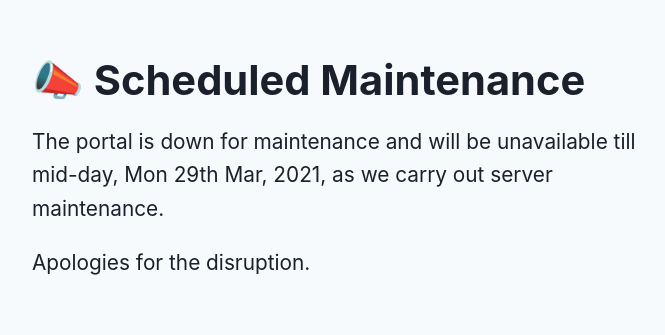
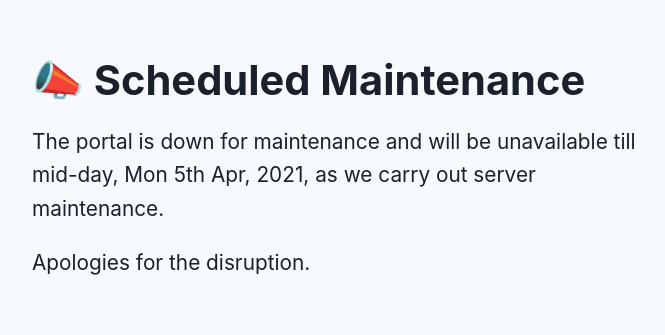
Before and after one commit to harshzalavadiya/503-maintainance, a website: page index.html in a window 1280 px wide. Shown: the part 232-567 px from the top of the page, without its empty margins (290-955 px from the left). Drawn offline with Linux system fonts and the light colour scheme.

Commit message:
Update index.html

```diff
--- a/index.html
+++ b/index.html
@@ -37,7 +37,7 @@
         <h1>📣 Scheduled Maintenance</h1>
         <p>
           The portal is down for maintenance and will be unavailable till
-          mid-day, Mon 29th Mar, 2021, as we carry out server maintenance.
+          mid-day, Mon 5th Apr, 2021, as we carry out server maintenance.
         </p>
         <p>Apologies for the disruption.</p>
       </div>
```
